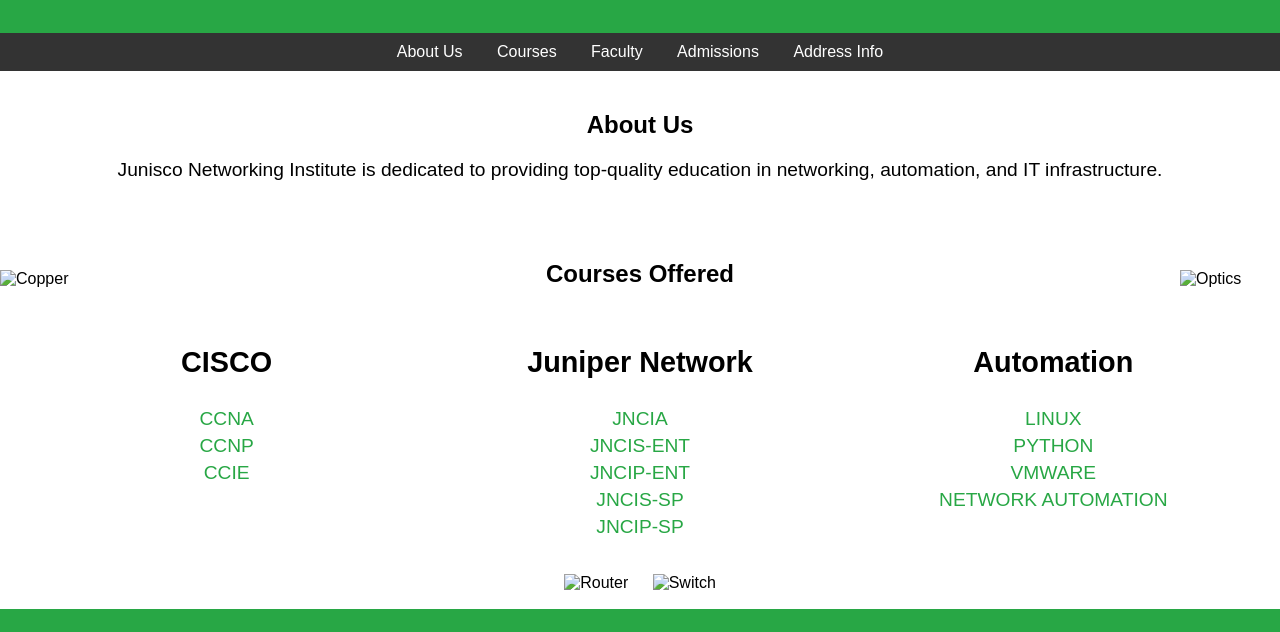
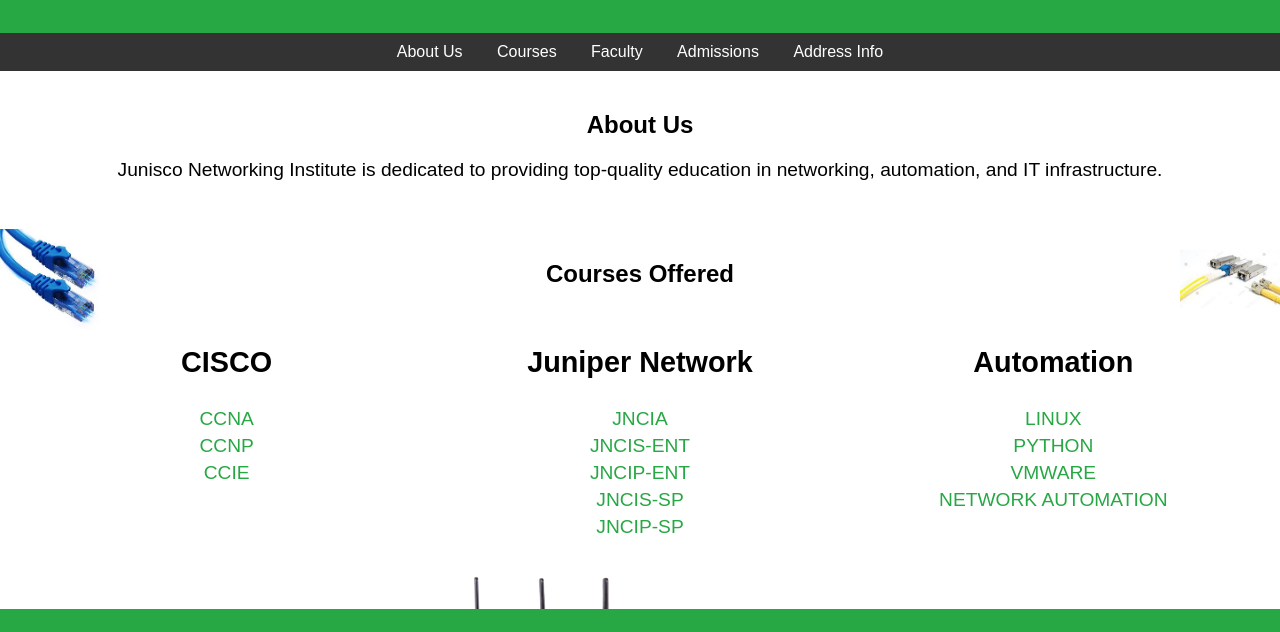
Before and after one commit to tmanu1000/junisco, a plain HTML site: page index.html in a window 1280 px wide. Shown: the part 121-753 px from the top of the page. Drawn offline with Linux system fonts and the light colour scheme.

Commit message:
Update index.html

```diff
--- a/index.html
+++ b/index.html
@@ -28,7 +28,7 @@
 </head>
 <body>
     <header>
-        <img src="images/cisco-logo.jpg" alt="Cisco Logo" class="logo">
+        <img src="cisco-logo.jpg" alt="Cisco Logo" class="logo">
         <h1>Junisco Networking Institute</h1>
         <p>Empowering Students with Advanced Networking & Automation Skills</p>
         <div class="contact-info">
@@ -79,8 +79,8 @@
             </div>
         </div>
         <div class="course-images">
-            <img src="images/router.jpg" alt="Router">
-            <img src="images/switch.jpg" alt="Switch">
+            <img src="router.jpg" alt="Router">
+            <img src="switch.jpg" alt="Switch">
         </div>
     </div>
     <div class="container" id="faculty">
@@ -101,7 +101,7 @@
     <div class="footer">
         <p>&copy; 2025 Junisco Networking Institute. All Rights Reserved.</p>
     </div>
-    <img src="images/copper.jpg" alt="Copper" class="side-image left">
-    <img src="images/optics.jpg" alt="Optics" class="side-image right">
+    <img src="copper.jpg" alt="Copper" class="side-image left">
+    <img src="optics.jpg" alt="Optics" class="side-image right">
 </body>
 </html>
```
